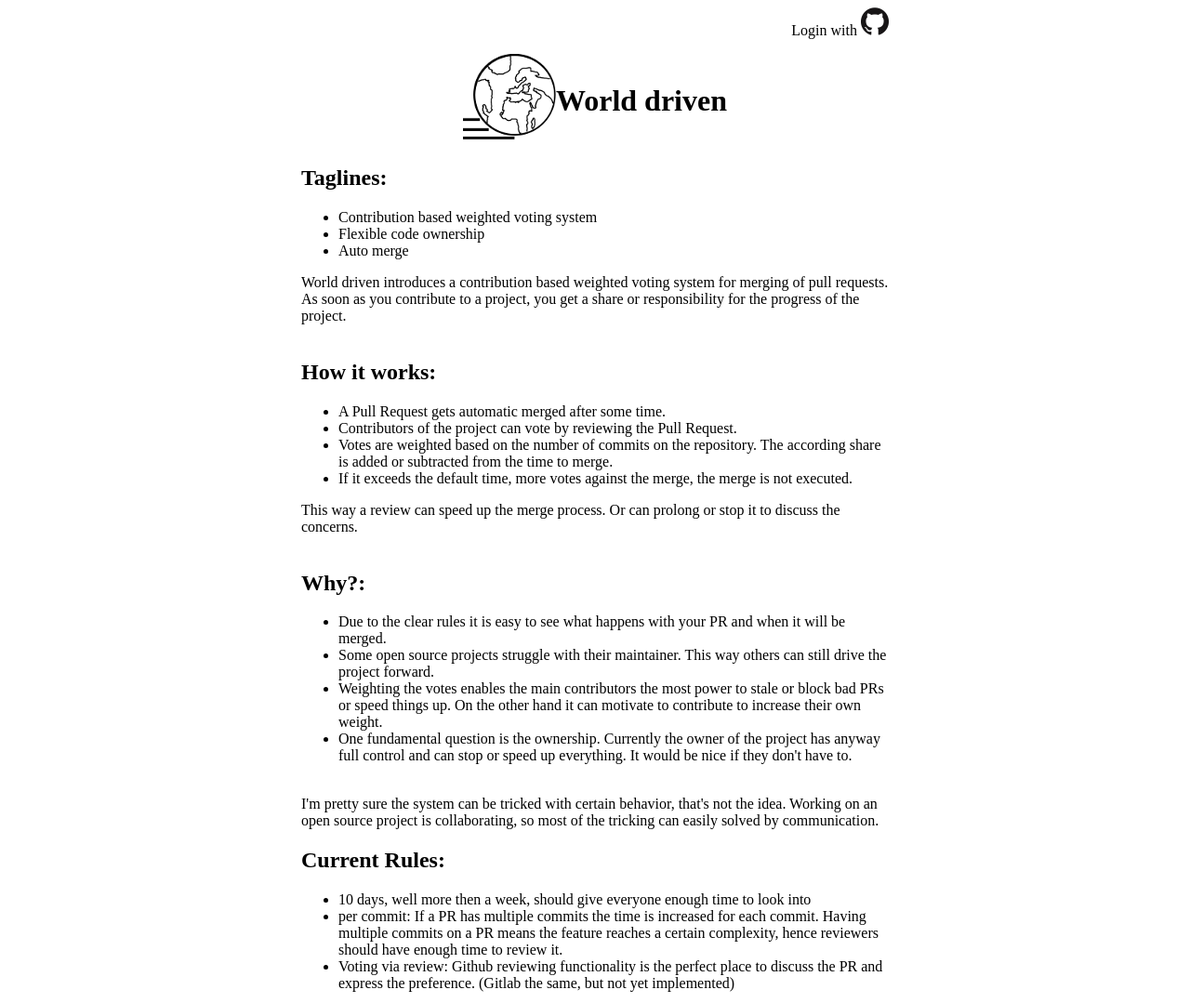
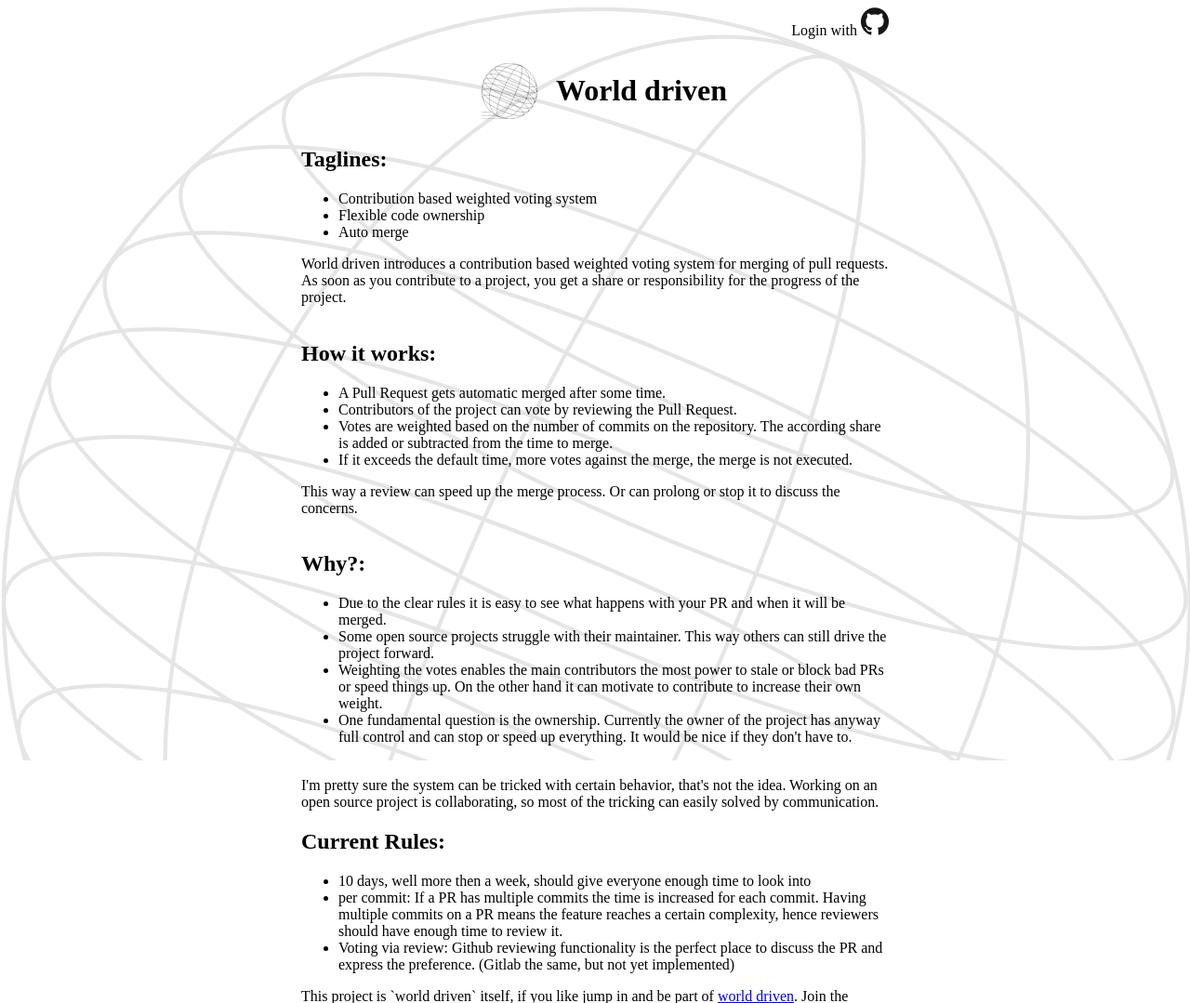
Before and after one commit to TooAngel/worlddriven, a Flask app: page / in a window 1280 px wide. Shown: the top 1079 px of the page at 93% size. Run offline with Flask 2, Linux system fonts and the light colour scheme; some libraries are stand-ins or nearby versions.

Commit message:
Style improvements
- Update logo to a svg globe
- Use logo as background image
- Improve pull request styling

```diff
--- a/src/server.py
+++ b/src/server.py
@@ -67,7 +67,7 @@ def token_getter():
 
 @app.route('/favicon.ico')
 def favicon():
-    return app.send_static_file('logo.ico')
+    return app.send_static_file('images/favicon.png')
 
 
 @app.route('/robots.txt')
--- a/static/index.html
+++ b/static/index.html
@@ -15,13 +15,13 @@
     for automatic merging of pull requests. As soon as you contribute to a project, you get a share or
     responsibility for the progress of the project.">
   <meta property="og:url" content="https://www.worlddriven.org">
-  <meta property="og:image" content="https://www.worlddriven.org/static/logo.png">
+  <meta property="og:image" content="https://www.worlddriven.org/static/images/globe.svg">
   <meta name="twitter:card" content="summary">
   <meta name="twitter:title" content="World driven">
   <meta name="twitter:description" content="World driven introduces a contribution based weighted voting system
     for automatic merging of pull requests. As soon as you contribute to a project, you get a share or
     responsibility for the progress of the project.">
-  <meta name="twitter:image" content="https://www.worlddriven.org/static/logo.png">
+  <meta name="twitter:image" content="https://www.worlddriven.org/static/images/globe.svg">
   <meta name="twitter:image:alt" content="World driven logo">
 
   <link rel="canonical" href="https://www.worlddriven.org">
@@ -35,12 +35,13 @@
     "@context": "http://schema.org",
     "@type": "Organization",
     "url": "https://www.worlddriven.org",
-    "logo": "https://www.worlddriven.org/static/logo.png"
+    "logo": "https://www.worlddriven.org/static/images/globe.svg"
   }
   </script>
 </head>
 
 <body>
+  <div class="bg"></div>
   <div class="container">
     <div class="top">
       <div class="login">
@@ -51,7 +52,7 @@
       </div>
     </div>
     <div class="heading">
-      <img src="/static/logo-100px.png" class="logo" alt="World driven logo" height="100" width="100">
+      <img src="/static/images/globe.svg" class="logo" alt="World driven logo" height="60" width="60">
       <h1>World driven</h1>
     </div>
     <h2>Taglines:</h2>
--- a/static/style.css
+++ b/static/style.css
@@ -35,9 +35,30 @@
   }
 }
 
+.bg {
+  position: fixed;
+  left: 0;
+  right: 0;
+  z-index: -1;
+  display: block;
+  padding-top: 10px;
+  width: 100%;
+  height: 100%;
+  background-image: url('/static/images/globe.svg');
+  background-repeat: no-repeat;
+  background-attachment: fixed;
+
+  -webkit-background-size: cover;
+  -moz-background-size: cover;
+  -o-background-size: cover;
+  background-size: cover;
+
+  filter: opacity(10%) hue-rotate(90deg);
+}
+
 .container {
-   width: 50%;
-   margin-left: 25%;
+  width: 50%;
+  margin-left: 25%;
 }
 
 .logo {
--- a/webpack.config.js
+++ b/webpack.config.js
@@ -1,5 +1,3 @@
-const path = require('path');
-
 module.exports = {
   mode: 'development',
   entry: './src/public/js/script.js',
```
Also changed, not shown: src/public/js/pullrequest.js (+7 -5 lines), static/pull_request.html (+4 -3 lines), .eslintrc.js, static/images/favicon.png (added), static/images/globe.png (added), static/images/globe.svg (added), static/logo-100px.png (deleted), static/logo-120px.png (deleted), static/logo-152px.png (deleted), static/logo.ico (deleted), static/logo.png (deleted).
